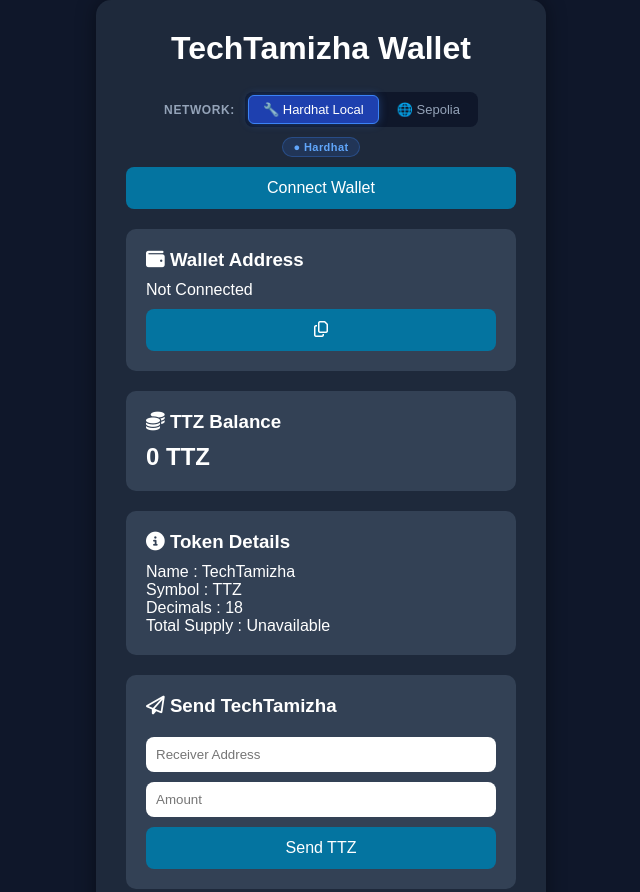
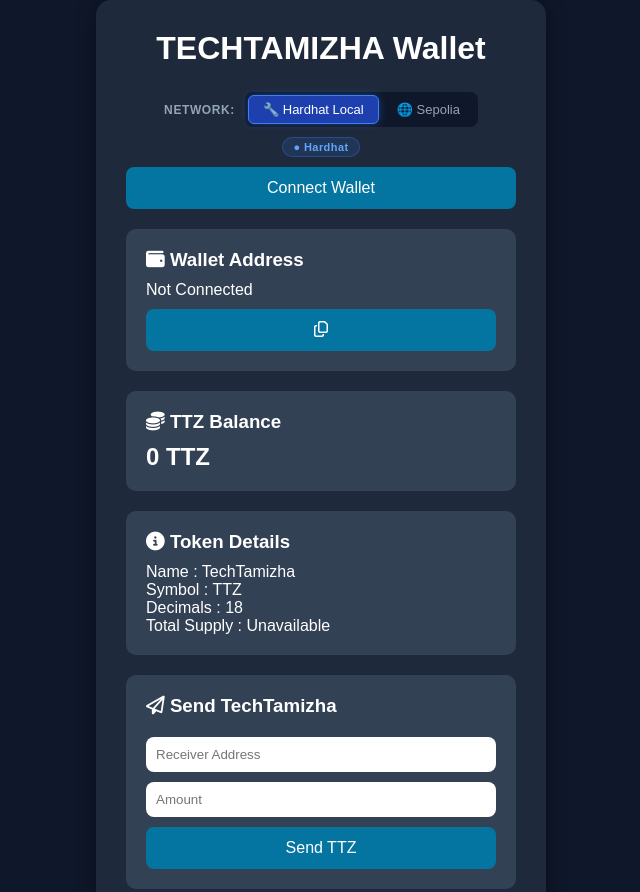
Before and after one commit to ranijamuna026-rgb/Blockchain-new-main-main, a website: page Blockchain-new-main-main/frontend/index.html in a window 1280 px wide. Shown: the top 892 px of the page, without its empty margins (319-959 px from the left). Drawn offline with nearby package versions, Linux system fonts and the light colour scheme; no server answers.

Commit message:
Change header text from 'TechTamizha' to 'TECHTAMIZHA'

```diff
--- a/Blockchain-new-main-main/frontend/index.html
+++ b/Blockchain-new-main-main/frontend/index.html
@@ -27,7 +27,7 @@
 
     <div class="header">
         <h1>
-            <span class="purple">TechTamizha</span>
+            <span class="purple">TECHTAMIZHA</span>
             <span class="blue">Wallet</span>
         </h1>
 
```
